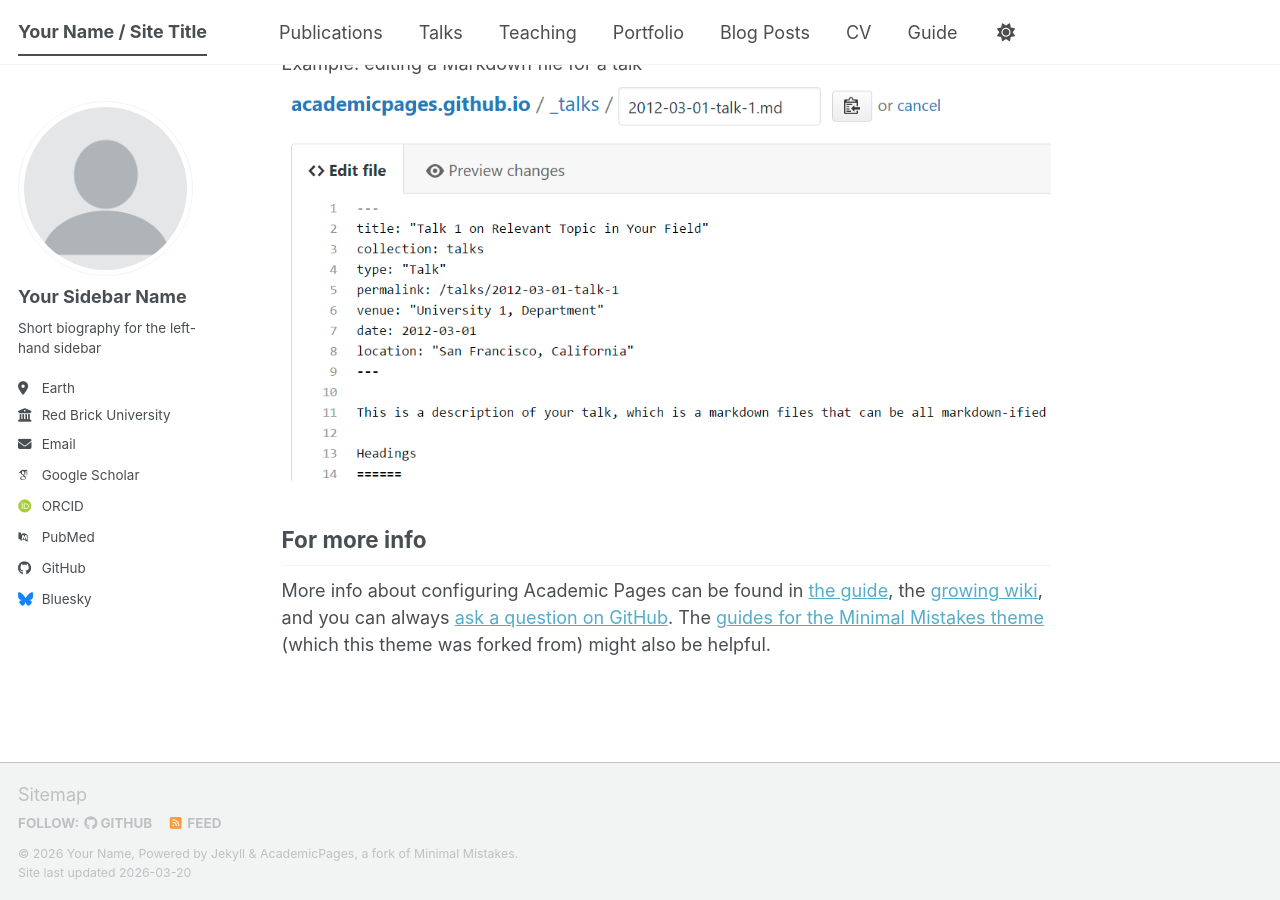
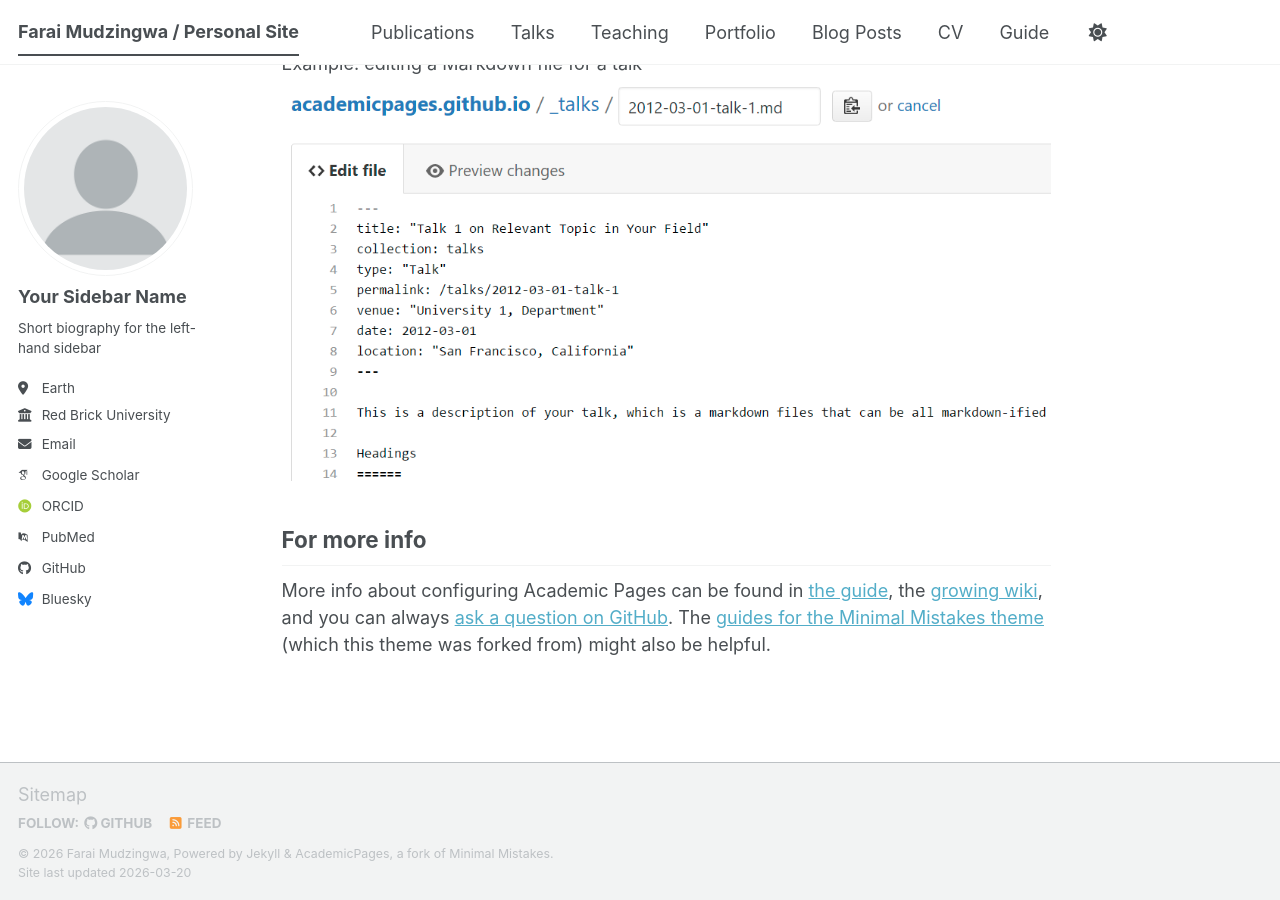
Before and after one commit to farai263/me, a Jekyll site: the page built from _pages/about.md, in a window 1280 px wide and 900 px high, scrolled down 2720 px. Built offline with Jekyll 4.4.1, drawn with Linux system fonts in a browser that asks for light colours; some web fonts are replaced; a script bundle is joined from its source files by our own code; library files that are not in the unit come from our copies.

Commit message:
Update _config.yml

```diff
--- a/_config.yml
+++ b/_config.yml
@@ -9,9 +9,9 @@
 # Basic Site Settings
 locale                   : "en-US"
 site_theme               : "default" # The available themes options are "default", "air", "sunrise", "mint", "dirt" and "contrast"
-title                    : "Your Name / Site Title"
+title                    : "Farai Mudzingwa / Personal Site"
 title_separator          : "-"
-name                     : &name "Your Name"
+name                     : &name "Farai Mudzingwa"
 description              : &description "Your Name's academic portfolio"   # Update this with a general description of your site, this is the default if not overridden by a page
 url                      : https://academicpages.github.io # The base hostname & protocol for your site e.g. "https://[your GitHub username].github.io",
                                                            # or if you already have some other page hosted on Github then use "https://[your GitHub username].github.io/[Your Repo Name]"
```
